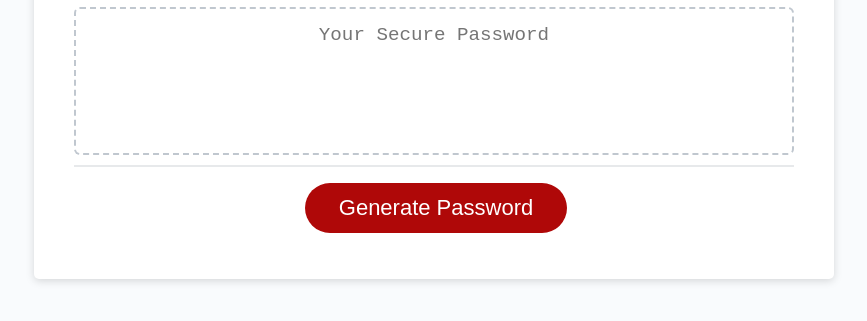
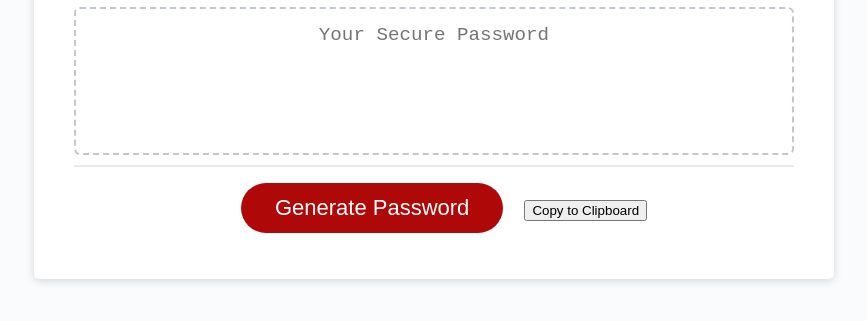
Before and after one commit to NasGenius/homework-week03, a plain HTML site: page index.html in a window 1280 px wide. Shown: the part 241-562 px from the top of the page, without its empty margins (206-1073 px from the left). Drawn offline with Linux system fonts and the light colour scheme.

Commit message:
Made final changes to the files

```diff
--- a/index.html
+++ b/index.html
@@ -25,7 +25,10 @@
           ></textarea>
         </div>
         <div class="card-footer">
+          <!-- This is the button to generate password -->
           <button id="generate" class="btn">Generate Password</button>
+          <!-- Copy to clipboard-->
+          <button id="copy">Copy to Clipboard</button>
         </div>
       </div>
     </div>
--- a/script.js
+++ b/script.js
@@ -11,6 +11,7 @@ var confirmLowercase;
 // Start Password variable values:
 
 // Special characters
+
 character = ["!", "#", "$", "%", "&", "'", "(", ")", "*", "+", ",", "-", ".", "/", "\:", "\;", " < ", "=", " > ", " ? ", "@", "[", "\\", "]", " ^ ", "_", "`", "{", "|", "}", "~"];
 
 // Numeric characters
@@ -36,6 +37,7 @@ var toUpper = function (x) {
 };
 
 // creates a variable for uppercase conversion
+
 alpha2 = alpha.map(toUpper);
 
 var get = document.querySelector("#generate");
@@ -50,9 +52,11 @@ get.addEventListener("click", function () {
 function generatePassword() {
 
   // Asks for user input
+
     enter = parseInt(prompt("How many characters would you like your password? Choose between 8 and 128"));
 
     // First if statement for user validation
+
     if (!enter) {
         alert("This needs a value");
     } else if (enter < 8 || enter > 128) {
@@ -60,6 +64,7 @@ function generatePassword() {
       // Validates user input
 
       // Start user input prompts
+
         enter = parseInt(prompt("You must choose between 8 and 128"));
 
     } else {
```
